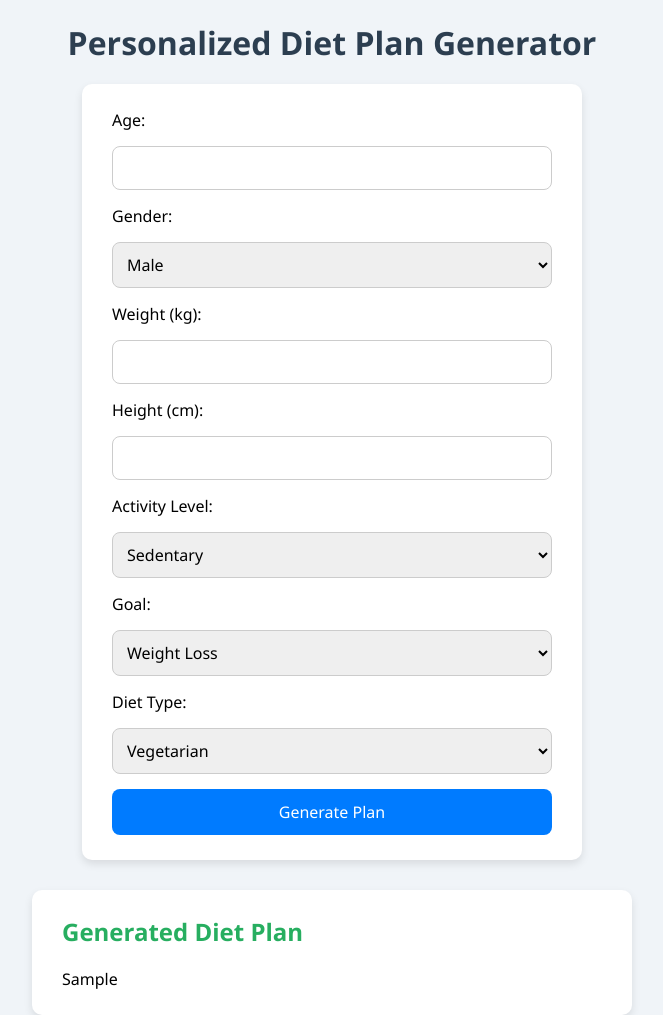
After one commit to elderg-ops/Project2025, a Flask app: template templates/mealplan.html in a window 1280 px wide. The commit adds this page. Shown: the whole page, without its empty margins (308-971 px from the left). Run offline with Flask 3, Linux system fonts and the light colour scheme; the template is opened without the code that fills it: most values are stand-ins (such as "Sample title", 1, 10 or a date in 2020).

Commit message:
website
one model integrated

```diff
--- /dev/null
+++ b/app.py
@@ -0,0 +1,106 @@
+from flask import Flask, render_template, request
+import google.generativeai as genai
+import os
+import re
+
+# 🔐 Configure Gemini API
+os.environ["GOOGLE_API_KEY"] = "AIzaSyD2rwr19WRjGwngGOdfk2EWfhwBaGhc84U"
+genai.configure(api_key=os.environ["GOOGLE_API_KEY"])
+model = genai.GenerativeModel(model_name="models/gemini-1.5-pro-latest")
+
+# 🚀 Flask App Setup
+app = Flask(__name__)
+
+# 🔍 Regex filter for Jinja2
+@app.template_filter('regex_search')
+def regex_search(s, pattern, group=1):
+    match = re.search(pattern, s, re.DOTALL)
+    return match.group(group).strip() if match else 'No data found.'
+
+# 🏠 Home Route
+@app.route('/')
+def index():
+    return render_template("index.html")
+
+# 🧾 Signup Page
+@app.route('/signup')
+def signup():
+    return render_template("signup.html")
+
+# 🔑 Login Page
+@app.route('/login')
+def login():
+    return render_template("login.html")
+
+# 🥗 Meal Plan Route
+@app.route("/mealplan", methods=["GET", "POST"])
+def mealplan():
+    diet_plan = None
+
+    if request.method == "POST":
+        age = request.form.get("age")
+        gender = request.form.get("gender")
+        weight = request.form.get("weight")
+        height = request.form.get("height")
+        activity_level = request.form.get("activity_level")
+        goal = request.form.get("goal")
+        diet_type = request.form.get("diet_type")
+
+        prompt = f"""
+        Create a personalized diet plan with only 3 sections: Breakfast, Lunch, and Dinner.
+
+        🔹 Format it exactly like this (strictly):
+        Breakfast:
+        - Item 1 - X kcal
+        - Item 2 - Y kcal
+
+        Lunch:
+        - Item 1 - X kcal
+        - Item 2 - Y kcal
+
+        Dinner:
+        - Item 1 - X kcal
+        - Item 2 - Y kcal
+
+        🔸 User Info:
+        - Age: {age}
+        - Gender: {gender}
+        - Weight: {weight} kg
+        - Height: {height} cm
+        - Activity Level: {activity_level}
+        - Goal: {goal}
+        - Diet Type: {diet_type}
+        """
+
+        try:
+            response = model.generate_content(prompt)
+            text = response.text.strip()
+
+            # Convert response to HTML table
+            sections = re.split(r'\n(?=[A-Z][a-z]+:)', text)
+            table_html = '<table border="1" cellpadding="10" cellspacing="0" style="border-collapse: collapse; width: 100%;">'
+            table_html += '<tr><th>Meal</th><th>Food Item</th><th>Calories</th></tr>'
+
+            for section in sections:
+                lines = section.strip().split('\n')
+                if len(lines) == 0:
+                    continue
+                meal = lines[0].replace(':', '')
+                for line in lines[1:]:
+                    match = re.match(r'- (.+?) - (\d+)\s*kcal', line)
+                    if match:
+                        item = match.group(1).strip()
+                        kcal = match.group(2).strip()
+                        table_html += f'<tr><td>{meal}</td><td>{item}</td><td>{kcal}</td></tr>'
+
+            table_html += '</table>'
+            diet_plan = table_html
+
+        except Exception as e:
+            diet_plan = f"Error generating diet plan: {str(e)}"
+
+    return render_template("mealplan.html", diet_plan=diet_plan)
+
+# 🏁 Start app
+if __name__ == "__main__":
+    app.run(debug=True)
--- /dev/null
+++ b/templates/mealplan.html
@@ -0,0 +1,166 @@
+<!DOCTYPE html>
+<html lang="en">
+<head>
+    <meta charset="UTF-8">
+    <title>AI Diet Plan Generator</title>
+    <style>
+        * {
+            box-sizing: border-box;
+            font-family: 'Segoe UI', Tahoma, Geneva, Verdana, sans-serif;
+        }
+
+        body {
+            background: #f0f4f8;
+            margin: 0;
+            padding: 0;
+            display: flex;
+            justify-content: center;
+            min-height: 100vh;
+            align-items: center;
+            flex-direction: column;
+        }
+
+        h1 {
+            color: #2c3e50;
+            margin-bottom: 20px;
+        }
+
+        form {
+            background-color: #fff;
+            padding: 25px 30px;
+            border-radius: 10px;
+            box-shadow: 0 4px 8px rgba(0,0,0,0.1);
+            width: 100%;
+            max-width: 500px;
+        }
+
+        label, input, select {
+            display: block;
+            width: 100%;
+            margin-bottom: 15px;
+            font-size: 16px;
+        }
+
+        input, select {
+            padding: 10px;
+            border: 1px solid #ccc;
+            border-radius: 8px;
+            transition: border 0.3s;
+        }
+
+        input:focus, select:focus {
+            border-color: #007bff;
+            outline: none;
+        }
+
+        button {
+            width: 100%;
+            padding: 12px;
+            background-color: #007bff;
+            color: #fff;
+            border: none;
+            font-size: 16px;
+            border-radius: 8px;
+            cursor: pointer;
+            transition: background-color 0.3s ease;
+        }
+
+        button:hover {
+            background-color: #0056b3;
+        }
+
+        .result {
+            margin-top: 30px;
+            background-color: #fff;
+            padding: 25px 30px;
+            border-radius: 10px;
+            box-shadow: 0 4px 8px rgba(0,0,0,0.1);
+            max-width: 600px;
+            width: 90%;
+        }
+
+        .result h2 {
+            margin-top: 0;
+            color: #27ae60;
+
+            .table-wrapper {
+    overflow-x: auto;
+}
+
+.result table {
+    width: 100%;
+    border-collapse: collapse;
+    margin-top: 10px;
+}
+
+.result th,
+.result td {
+    border: 1px solid #ccc;
+    padding: 10px;
+    text-align: center;
+}
+
+.result th {
+    background-color: #007bff;
+    color: white;
+}
+
+.result tr:nth-child(even) {
+    background-color: #f2f2f2;
+}
+        }
+    </style>
+</head>
+<body>
+    <h1>Personalized Diet Plan Generator</h1>
+    <form method="POST">
+        <label>Age:</label>
+        <input type="number" name="age" required>
+
+        <label>Gender:</label>
+        <select name="gender" required>
+            <option value="male">Male</option>
+            <option value="female">Female</option>
+        </select>
+
+        <label>Weight (kg):</label>
+        <input type="number" name="weight" required>
+
+        <label>Height (cm):</label>
+        <input type="number" name="height" required>
+
+        <label>Activity Level:</label>
+        <select name="activity_level" required>
+            <option value="sedentary">Sedentary</option>
+            <option value="light">Light</option>
+            <option value="moderate">Moderate</option>
+            <option value="active">Active</option>
+        </select>
+
+        <label>Goal:</label>
+        <select name="goal" required>
+            <option value="weight loss">Weight Loss</option>
+            <option value="muscle gain">Muscle Gain</option>
+            <option value="maintenance">Maintenance</option>
+        </select>
+
+        <label>Diet Type:</label>
+        <select name="diet_type" required>
+            <option value="vegetarian">Vegetarian</option>
+            <option value="non vegetarian">Non-Vegetarian</option>
+            <option value="vegan">Vegan</option>
+        </select>
+
+        <button type="submit">Generate Plan</button>
+    </form>
+
+    {% if diet_plan %}
+    <div class="result">
+        <h2>Generated Diet Plan</h2>
+        <div class="table-wrapper">
+          {{ diet_plan|safe }}
+      </div>
+    </div>
+    {% endif %}
+</body>
+</html>
--- a/frontend/script.js
+++ b/templates/script.js
@@ -24,7 +24,7 @@ window.login = function () {
   signInWithEmailAndPassword(auth, email, password)
     .then((userCredential) => {
       alert("Login Successful!");
-      window.location.href = "index.html";
+      window.location.href = "index";
     })
     .catch((error) => {
       alert(error.message);
@@ -39,7 +39,7 @@ window.signup = function () {
   createUserWithEmailAndPassword(auth, email, password)
     .then((userCredential) => {
       alert("Signup Successful!");
-      window.location.href = "index.html";
+      window.location.href = "index";
     })
     .catch((error) => {
       alert(error.message);
```
Also changed, not shown: templates/index.html (renamed from frontend/index.html, +8 -9 lines), templates/login.html (renamed from frontend/login.html, +4 -10 lines), templates/signup.html (renamed from frontend/signup.html, +4 -14 lines), templates/styles.css (renamed from frontend/styles.css).
